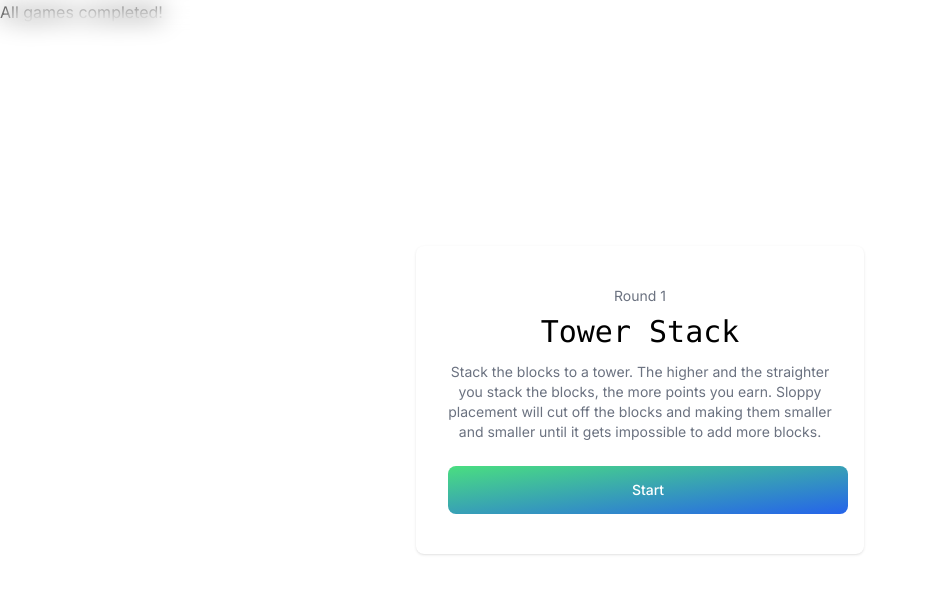
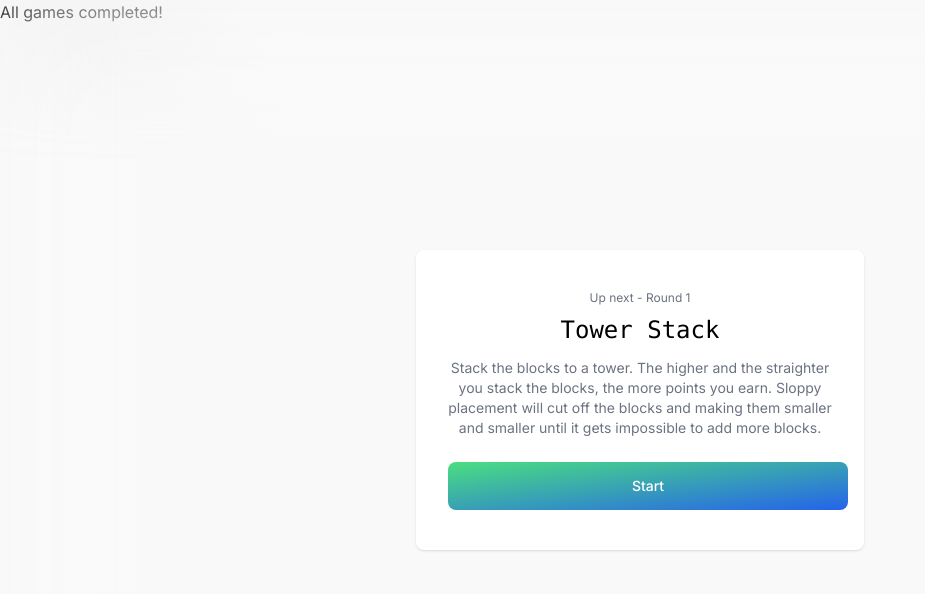
Before and after one commit to KCode100/Turn-Masters, a Next.js app: page /single-player in a window 1280 px wide. Shown: the top 594 px of the page, without its empty margins (0-925 px from the left). Built offline with nearby package versions, Linux system fonts and the light colour scheme.

Commit message:
STYLE: status bar color on android

```diff
--- a/package.json
+++ b/package.json
@@ -13,6 +13,7 @@
     "@capacitor/app": "^5.0.5",
     "@capacitor/core": "^5.1.1",
     "@capacitor/ios": "^5.1.1",
+    "@capacitor/status-bar": "^5.0.5",
     "@types/node": "20.4.0",
     "@types/react": "18.2.14",
     "@types/react-dom": "18.2.6",
--- a/src/app/globals.css
+++ b/src/app/globals.css
@@ -6,6 +6,7 @@
 body {
   padding-top: env(safe-area-inset-top);
   padding-bottom: env(safe-area-inset-bottom);
+  background-color: #f9f9f9;
 }
 
 /* Animations */
--- a/src/app/layout.tsx
+++ b/src/app/layout.tsx
@@ -7,6 +7,14 @@ const inter = Inter({ subsets: ['latin'] })
 export const metadata: Metadata = {
   title: 'Create Next App',
   description: 'Generated by create next app',
+  themeColor: 'red',
+  manifest: '/manifest.json',
+  viewport: {
+    width: 'device-width',
+    initialScale: 1,
+    maximumScale: 1,
+    viewportFit: 'cover'
+  },
 }
 
 export default function RootLayout({
@@ -14,8 +22,10 @@ export default function RootLayout({
 }: {
   children: React.ReactNode
 }) {
+
   return (
     <html lang="en">
+
       <body className={inter.className}>{children}</body>
     </html>
   )
--- a/src/app/page.tsx
+++ b/src/app/page.tsx
@@ -1,3 +1,4 @@
+'use client'
 import Image from 'next/image'
 import Link from 'next/link'
 
@@ -5,7 +6,7 @@ export default function Home() {
   return (
     <main className="flex min-h-screen flex-col items-center justify-between p-4">
       <div>
-        <h1 className='font-mono text-3xl'>Turn Masters</h1>
+        <h1 className='font-mono text-3xl'>Turn Masterss</h1>
         <img className="w-8 h-8 rounded absolute right-5 top-5" src="https://images.pexels.com/photos/415829/pexels-photo-415829.jpeg?auto=compress&cs=tinysrgb&w=1260&h=750&dpr=1" alt="Default avatar" />
       </div>
       <div className="z-10 w-full max-w-5xl items-stretch justify-between font-mono text-sm flex flex-col gap-4 ">
--- a/src/app/single-player/page.tsx
+++ b/src/app/single-player/page.tsx
@@ -1,6 +1,4 @@
 /*
-
-
 Inspiration: https://www.1001games.com/skill/stack-tower
 */
 
@@ -9,7 +7,7 @@ import GameModal from "@/components/GameModal";
 import TimeGuessGame from "@/components/TimeGuessGame";
 import TowerGame from "@/components/TowerGame";
 import { Game } from "@/types";
-import { useEffect, useState } from "react";
+import { useState } from "react";
 
 const GAMES: Game[] = [
   {
@@ -18,7 +16,7 @@ const GAMES: Game[] = [
     description: "Stack the blocks to a tower. The higher and the straighter you stack the blocks, the more points you earn. Sloppy placement will cut off the blocks and making them smaller and smaller until it gets impossible to add more blocks."
   },
   {
-    name: '10 Seconds',
+    name: 'Countdown',
     component: TimeGuessGame,
     description: "10 Second Stopwatch Game is a test of your body's internal clock. Without any time keeping sources, stop the clock as close to 10.000 seconds as possible without going over."
   }
--- a/src/components/GameModal/index.tsx
+++ b/src/components/GameModal/index.tsx
@@ -5,18 +5,18 @@ import CountUp from 'react-countup';
 const GameModal = ({ points, nextRoundData, handleClick, isFirstRound, isLastRound }: ModalProps) => {
   return (
     <>
-      <div className="fixed top-0 left-0 right-0 z-50 p-4 min-h-screen max-h-full backdrop-blur-md flex items-center">
+      <div className="fixed top-0 left-0 right-0 z-50 p-4 min-h-screen max-h-full backdrop-blur-3xl flex items-center">
         <div className="grow relative bg-white rounded-lg shadow px-6 py-10 text-center w-full max-w-md m-auto">
           {!isFirstRound && (
-            <h1 className="score-feature mb-8 text-3xl font-mono text-gray-500 flex items-center justify-center gap-6">
-              🎯💰 <span className="text-6xl"><CountUp duration={1} end={points?.newScore || 0} /></span> 💰🎯
+            <h1 className="score-feature mb-8 text-xl font-mono text-gray-500 flex items-center justify-center gap-6">
+              🎯💰 <span className="text-3xl"><CountUp duration={1} end={points?.newScore || 0} /></span> 💰🎯
             </h1>
           )}
           {!isLastRound && (
             <>
               <div className={!isFirstRound ? `fade-in` : ""}>
-                <h2 className="mb-2 text-sm text-gray-500">Round {nextRoundData.index}</h2>
-                <h2 className="mb-3 font-mono text-3xl">{nextRoundData.name}</h2>
+                <h2 className="mb-2 text-xs text-gray-500">Up next - Round {nextRoundData.index}</h2>
+                <h2 className="mb-3 font-mono text-2xl">{nextRoundData.name}</h2>
                 <p className="text-sm text-gray-500 pb-6">{nextRoundData.description}</p>
                 {/* <button type="button" className="text-red-500 bg-white rounded-lg border border-red-200 text-sm font-medium px-5 py-2.5">Quit</button> */}
               </div>
```
Also changed, not shown: public/manifest.json (added), 8 other files (tests, documents, lock files or other folders).
